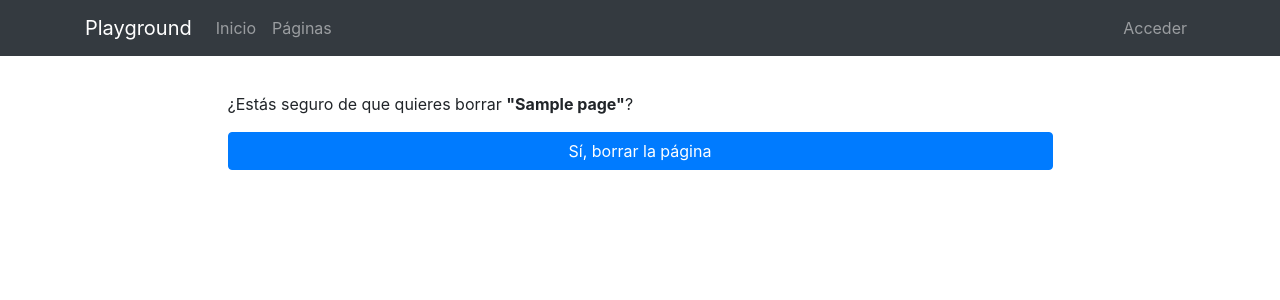
After one commit to MBahamondes/web-playground-django, a Django app: page /pages/delete/1/ in a window 1280 px wide. The commit adds this page. Shown: the top 300 px of the page. Run offline with Django 3.2, Linux system fonts and the light colour scheme; tables that the repository leaves empty hold one stand-in row (values such as "Sample post"); some libraries are stand-ins or nearby versions.

Commit message:
add delete views to pages

```diff
--- /dev/null
+++ b/pages/templates/pages/page_confirm_delete.html
@@ -0,0 +1,20 @@
+{% extends 'core/base.html' %}
+{% load static %}
+{% block title %}Borrar página{% endblock %}
+{% block content %}
+{% include 'pages/includes/pages_menu.html'%}
+<main role="main">
+  <div class="container">
+    <div class="row mt-3">
+      <div class="col-md-9 mx-auto">
+        <div>
+          <form action="" method="post">{% csrf_token %}
+            <p>¿Estás seguro de que quieres borrar <b>"{{ object }}"</b>?</p>
+            <input type="submit" class="btn btn-primary btn-block" value="Sí, borrar la página" />
+          </form>
+        </div>
+      </div>
+    </div>
+  </div>
+</main>
+{% endblock %}
--- a/pages/templates/pages/page_list.html
+++ b/pages/templates/pages/page_list.html
@@ -15,7 +15,7 @@
 
               {% if request.user.is_staff %}
                 | <a href="{% url 'pages:update' page.id %}">Editar</a>
-                | <a href="#">Borrar</a>
+                | <a href="{% url 'pages:delete' page.id %}">Borrar</a>
               {% endif %}
 
             </p>
--- a/pages/urls.py
+++ b/pages/urls.py
@@ -6,4 +6,5 @@ pages_patterns = ([
     path('<int:pk>/<slug:slug>/', views.PageDetailView.as_view(), name='page'),
     path('create/', views.PageCreate.as_view(), name='create'),
     path('update/<int:pk>/', views.PageUpdate.as_view(), name='update'),
+    path('delete/<int:pk>/', views.PageDelete.as_view(), name='delete'),
 ], 'pages')
--- a/pages/views.py
+++ b/pages/views.py
@@ -22,3 +22,7 @@ class PageUpdate(UpdateView):
 
     def get_success_url(self):
         return reverse_lazy('pages:update', args=[self.object.id]) + '?ok'
+
+class PageDelete(DeleteView):
+    model = Page
+    success_url = reverse_lazy('pages:pages')
```
